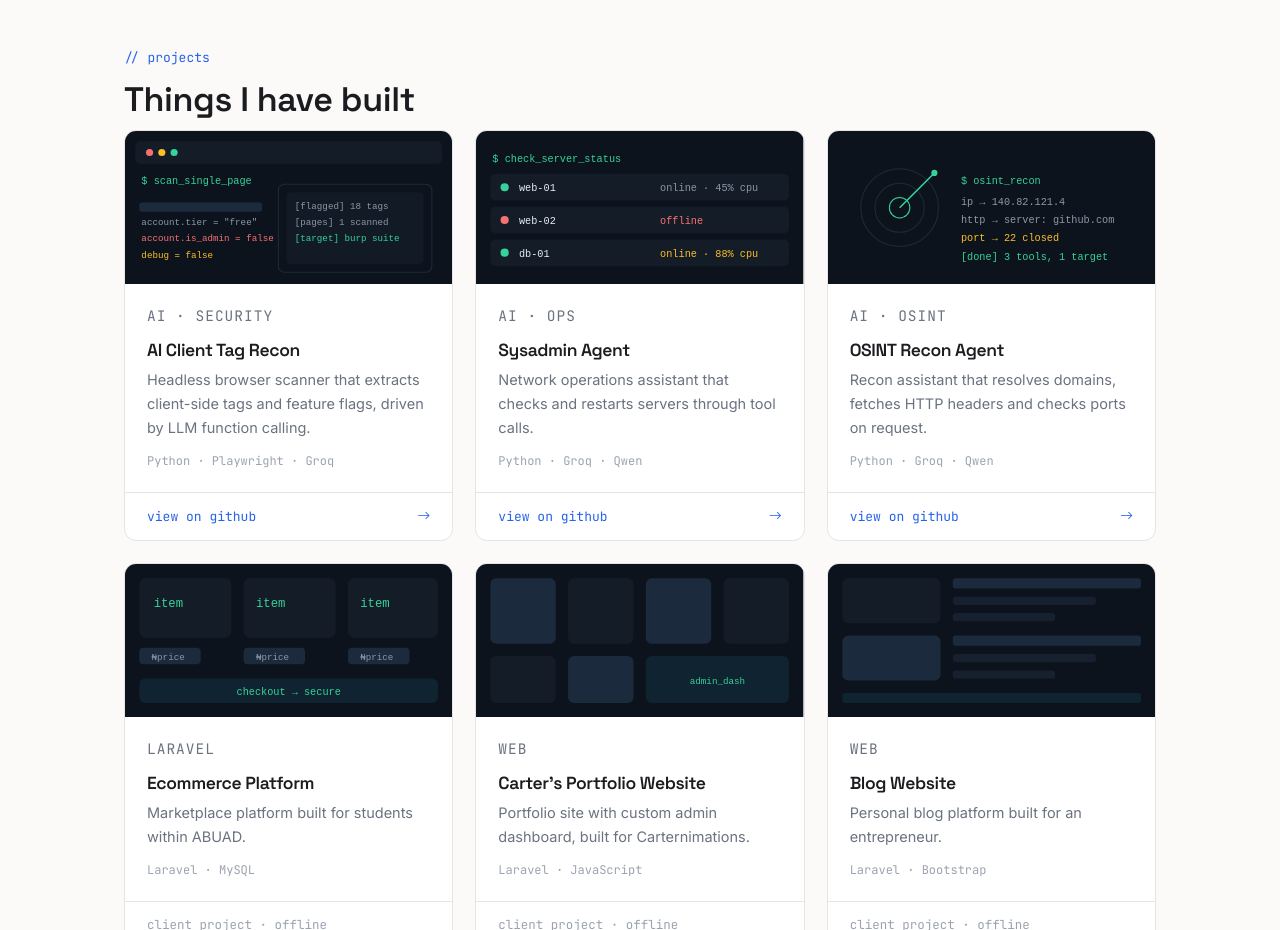
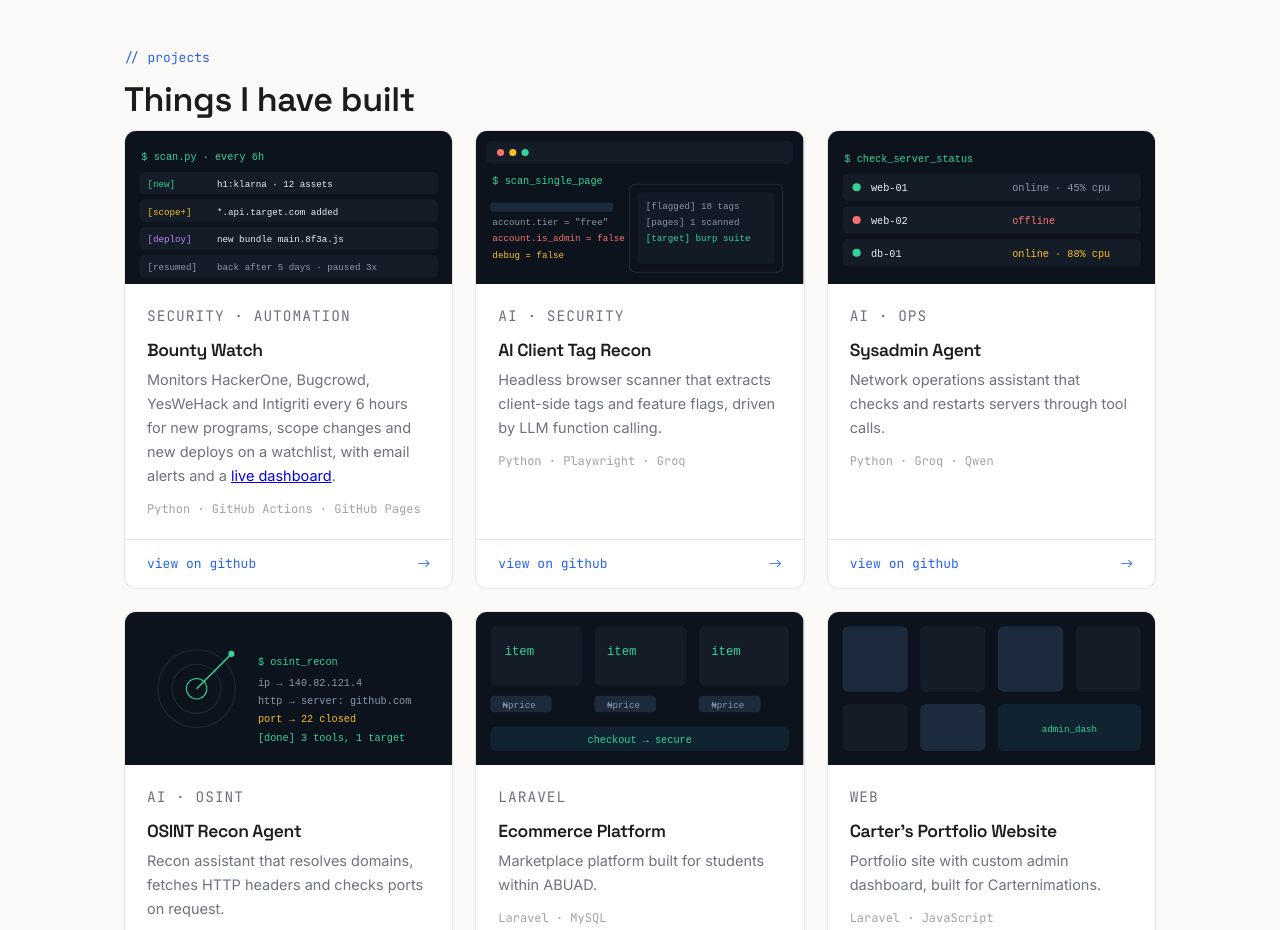
Before and after one commit to abdulsalam-create/portfolio, a plain HTML site: page index.html in a window 1280 px wide. Shown: the part 1980-2910 px from the top of the page. Drawn offline with nearby package versions, Linux system fonts and the light colour scheme.

Commit message:
Add bounty-watch project

```diff
--- a/index.html
+++ b/index.html
@@ -139,6 +139,29 @@
             <p class="overline">// projects</p>
             <h2 class="h2">Things I have built</h2>
             <div class="cards">
+                <div class="card">
+                    <div class="card-cover">
+                        <svg viewBox="0 0 320 150" role="img" aria-label="Bounty Watch changes feed preview">
+                            <rect width="320" height="150" fill="#0d131c"/>
+                            <text x="16" y="28" font-family="monospace" font-size="10" fill="#34d399">$ scan.py · every 6h</text>
+                            <rect x="14" y="40" width="292" height="22" rx="5" fill="#141c28"/>
+                            <text x="22" y="55" font-family="monospace" font-size="9" fill="#34d399">[new]</text><text x="90" y="55" font-family="monospace" font-size="9" fill="#e8edf3">h1:klarna · 12 assets</text>
+                            <rect x="14" y="67" width="292" height="22" rx="5" fill="#141c28"/>
+                            <text x="22" y="82" font-family="monospace" font-size="9" fill="#fbbf24">[scope+]</text><text x="90" y="82" font-family="monospace" font-size="9" fill="#e8edf3">*.api.target.com added</text>
+                            <rect x="14" y="94" width="292" height="22" rx="5" fill="#141c28"/>
+                            <text x="22" y="109" font-family="monospace" font-size="9" fill="#c084fc">[deploy]</text><text x="90" y="109" font-family="monospace" font-size="9" fill="#e8edf3">new bundle main.8f3a.js</text>
+                            <rect x="14" y="121" width="292" height="22" rx="5" fill="#141c28"/>
+                            <text x="22" y="136" font-family="monospace" font-size="9" fill="#8b98a8">[resumed]</text><text x="90" y="136" font-family="monospace" font-size="9" fill="#8b98a8">back after 5 days · paused 3x</text>
+                        </svg>
+                    </div>
+                    <div class="card-body">
+                        <p class="card-tag">SECURITY · AUTOMATION</p>
+                        <h3>Bounty Watch</h3>
+                        <p>Monitors HackerOne, Bugcrowd, YesWeHack and Intigriti every 6 hours for new programs, scope changes and new deploys on a watchlist, with email alerts and a <a href="https://abdulsalam-create.github.io/bounty-watch/" target="_blank">live dashboard</a>.</p>
+                        <div class="card-meta">Python · GitHub Actions · GitHub Pages</div>
+                    </div>
+                    <a class="card-link" href="https://github.com/abdulsalam-create/bounty-watch" target="_blank">view on github <i class="bi bi-arrow-right"></i></a>
+                </div>
                 <div class="card">
                     <div class="card-cover">
                         <svg viewBox="0 0 320 150" role="img" aria-label="AI Client Tag Recon output preview">
```
